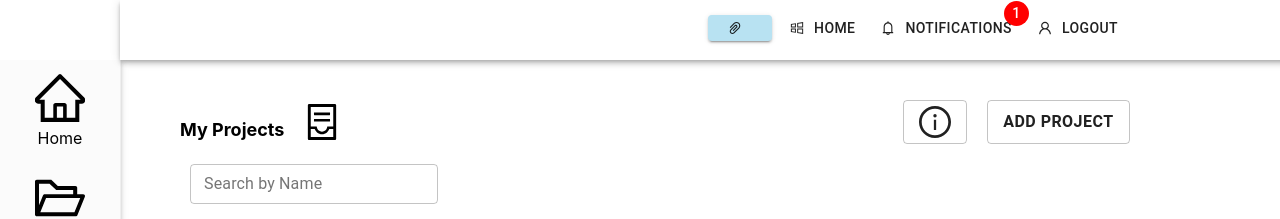
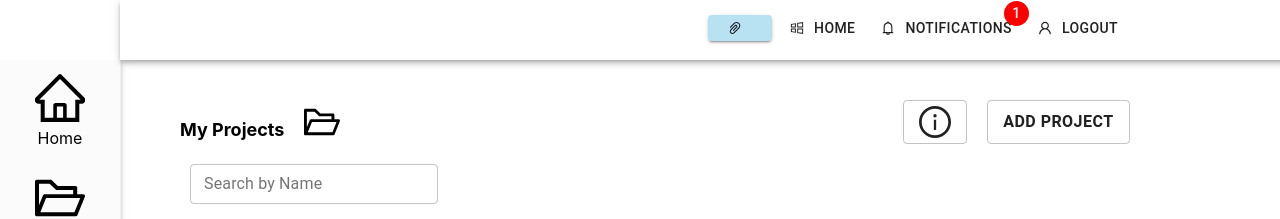
Before and after one commit to kmanikon/Bug-Tracker, a React (Create React App) app in the folder client/: page /projects in a window 1280 px wide. Shown: the top 219 px of the page. Built offline with nearby package versions, Linux system fonts and the light colour scheme.

Commit message:
Updated Project Icon

```diff
--- a/client/src/Pages/Projects.js
+++ b/client/src/Pages/Projects.js
@@ -8,7 +8,8 @@ import { useNavigate } from "react-router-dom";
 
 import {
     ContainerOutlined,
-    InfoCircleOutlined
+    InfoCircleOutlined,
+    FolderOpenOutlined
 
   }
   from '@ant-design/icons';
@@ -148,7 +149,7 @@ const Projects = ({ user, setUser }) => {
                     }}
                 >
                 My Projects
-                <ContainerOutlined style={{ fontSize: '200%', marginLeft: '20px'}}/>
+                <FolderOpenOutlined style={{ fontSize: '200%', marginLeft: '20px'}}/>
 
             </div>
 
```
